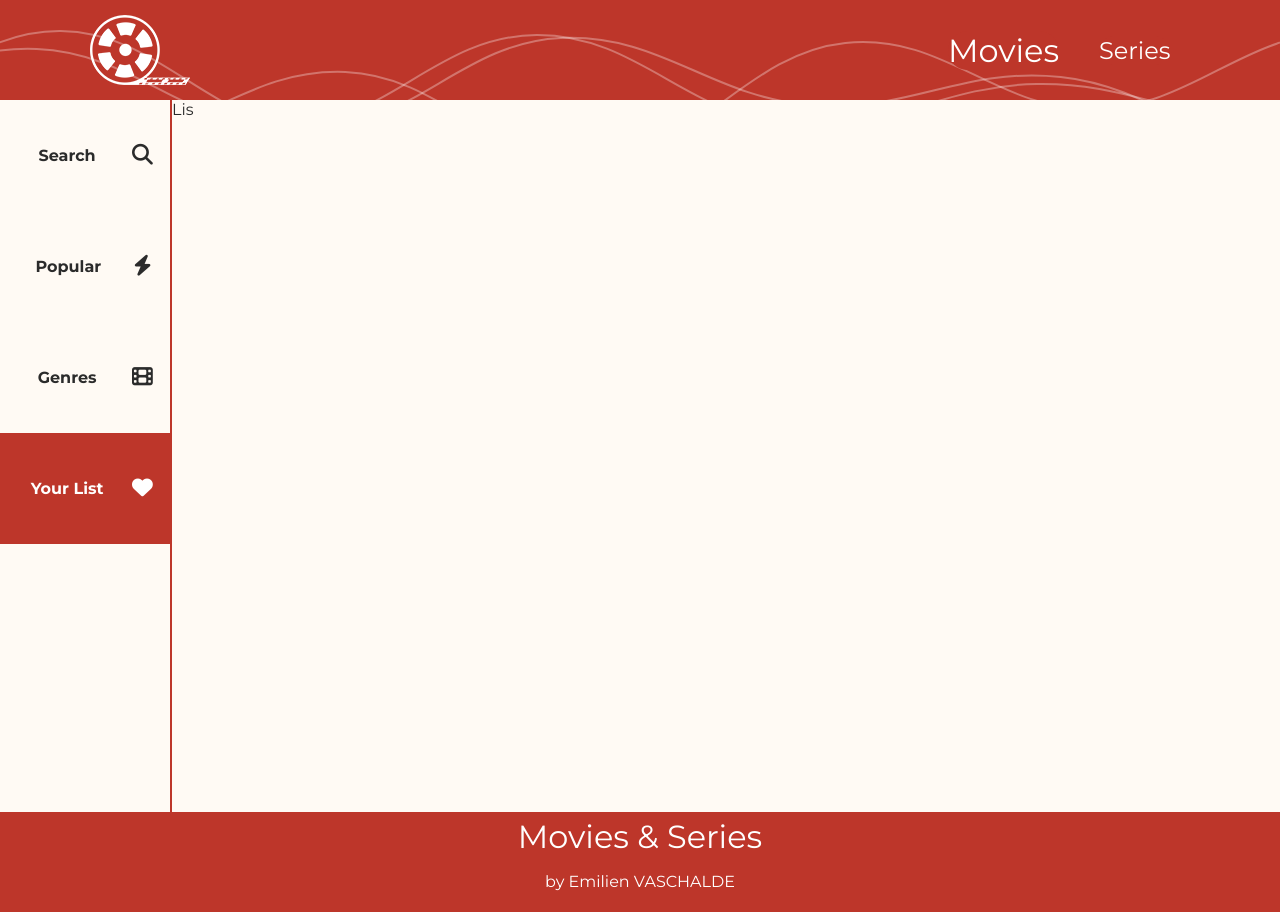
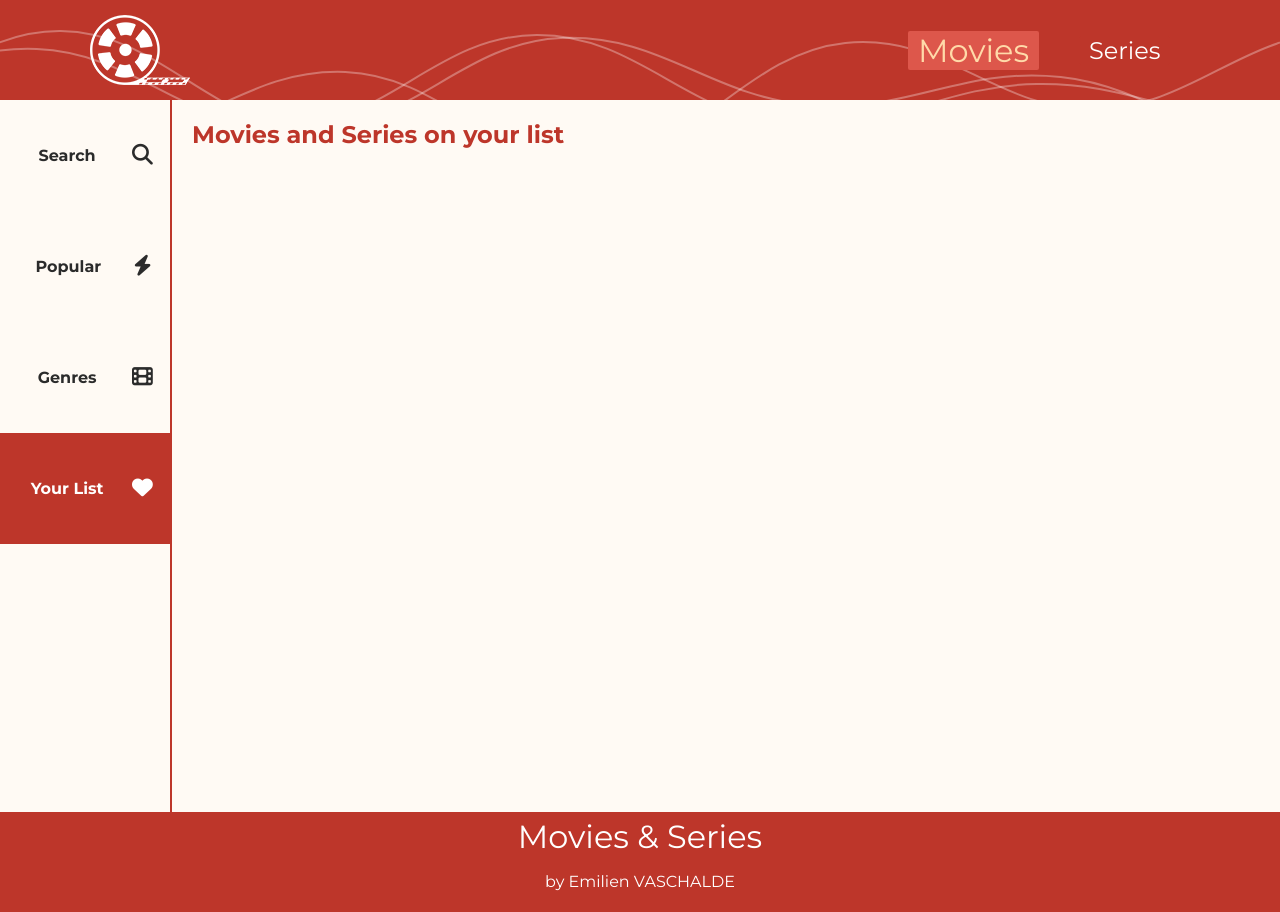
Before and after one commit to Emi-vas/Movies-Series_TypeScript, a React (Create React App) app: page /movies in a window 1280 px wide. Both pictures are taken after a click on the element "Your List". Built offline with nearby package versions, Linux system fonts and the light colour scheme; no server answers.

Commit message:
change style header

```diff
--- a/src/components/Header.style.ts
+++ b/src/components/Header.style.ts
@@ -30,11 +30,11 @@ export const Nav = styled.nav`
 
     a {
         background: rgb(189, 54, 42, 1);
-        border-radius: 50px;
+        border-radius: 2px;
         color: white;
         font-size: 1.5em;
         margin: 0 20px;
-        padding: 0;
+        padding: 0 10px;
         &:hover {
             font-weight: 500;
             color: ${COLORS.yellow};
--- a/src/components/Header.tsx
+++ b/src/components/Header.tsx
@@ -1,5 +1,6 @@
 import { HeaderBloc, Nav } from "./Header.style";
 import { Link } from "react-router-dom"
+import { COLORS } from "../assets/constant";
 
 interface Props {
     page : string
@@ -14,12 +15,16 @@ const Header = ({ page }: Props) => {
                     to='/movies'
                     style={{
                         fontSize : page == "movie" ? "2em" : "1.5em",
+                        backgroundColor: page == "movie" ? COLORS.redLight : "",
+                        color: page == "movie" ? COLORS.yellow : "",
                      }}
                 >Movies</Link>
                 <Link
                     to="/series"
                     style={{
-                        fontSize : page == "tv" ? "2em" : "1.5em"
+                        fontSize : page == "tv" ? "2em" : "1.5em",
+                        backgroundColor: page == "tv" ? COLORS.redLight : "",
+                        color: page == "tv" ? COLORS.yellow : "",
                     }}
                 >Series</Link>
             </Nav>
--- a/src/components/menus/Yourlist.tsx
+++ b/src/components/menus/Yourlist.tsx
@@ -1,9 +1,13 @@
-import React from 'react';
+import { useState } from "react";
+import { Movie } from "../../assets/interfaces";
 
 const Yourlist = () => {
+    const [listFull, setListFull] = useState<Movie[]>([]) //list with movies AND series
+    const [listFiltred, setListFiltred] = useState<Movie[]>([]) // list with movies OR series
+
     return (
         <div>
-            Lis
+            <h1>Movies and Series on your list</h1>
         </div>
     );
 };
```
